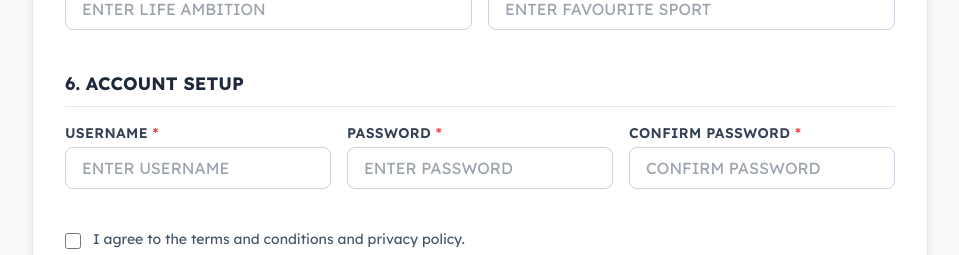
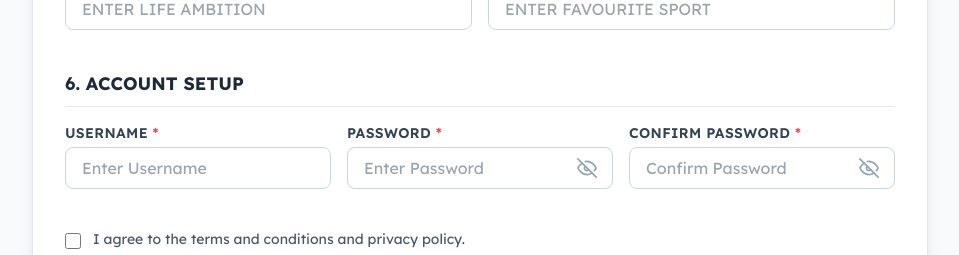
Before and after one commit to mydreamschoolplatform-commits/mydreamschool-frontend, a React (Vite) app: page /signup in a window 1280 px wide. Shown: the part 1230-1485 px from the top of the page, without its empty margins (160-1119 px from the left). Built offline with nearby package versions, Linux system fonts and the light colour scheme; no server answers.

Commit message:
fix: prevent student password input mismatches

```diff
--- a/src/pages/Login.jsx
+++ b/src/pages/Login.jsx
@@ -12,7 +12,7 @@ const Login = () => {
     const { t } = useLanguage();
     const navigate = useNavigate();
     const [formData, setFormData] = useState({ username: '', password: '' });
-    const [showPassword, setShowPassword] = useState(true);
+    const [showPassword, setShowPassword] = useState(false);
     const [error, setError] = useState('');
     const [loading, setLoading] = useState(false); // Form loading state
 
@@ -37,8 +37,8 @@ const Login = () => {
         } else {
             if (res.status === 404) {
                 setError('User not found. Please check your username.');
-            } else if (res.status === 401) {
-                setError('Incorrect password. Please try again.');
+            } else if (res.status === 401 || res.status === 400) {
+                setError(res.message || 'Invalid Credentials. Please check your username and password.');
             } else {
                 // Show detailed error for debugging
                 const debugMsg = res.message || 'Connection failed';
@@ -90,6 +90,10 @@ const Login = () => {
                                         placeholder={t('enter_username')}
                                         value={formData.username}
                                         onChange={(e) => setFormData({ ...formData, username: e.target.value })}
+                                        autoCapitalize="none"
+                                        autoCorrect="off"
+                                        spellCheck={false}
+                                        autoComplete="username"
                                         required
                                     />
                                 </div>
@@ -103,12 +107,17 @@ const Login = () => {
                                             placeholder="••••••••"
                                             value={formData.password}
                                             onChange={(e) => setFormData({ ...formData, password: e.target.value })}
+                                            autoCapitalize="none"
+                                            autoCorrect="off"
+                                            spellCheck={false}
+                                            autoComplete="current-password"
                                             required
                                         />
                                         <button
                                             type="button"
                                             onClick={() => setShowPassword(!showPassword)}
                                             className="absolute right-3 top-1/2 -translate-y-1/2 text-slate-400 hover:text-blue-600 transition-colors p-1"
+                                            aria-label={showPassword ? "Hide password" : "Show password"}
                                         >
                                             {showPassword ? (
                                                 <svg xmlns="http://www.w3.org/2000/svg" width="20" height="20" viewBox="0 0 24 24" fill="none" stroke="currentColor" strokeWidth="2" strokeLinecap="round" strokeLinejoin="round"><path d="M1 12s4-8 11-8 11 8 11 8-4 8-11 8-11-8-11-8z" /><circle cx="12" cy="12" r="3" /></svg>
--- a/src/pages/ResetPassword.jsx
+++ b/src/pages/ResetPassword.jsx
@@ -12,8 +12,8 @@ const ResetPassword = () => {
     const [loading, setLoading] = useState(false);
     const [error, setError] = useState('');
     const [success, setSuccess] = useState('');
-    const [showPassword, setShowPassword] = useState(true);
-    const [showConfirmPassword, setShowConfirmPassword] = useState(true);
+    const [showPassword, setShowPassword] = useState(false);
+    const [showConfirmPassword, setShowConfirmPassword] = useState(false);
 
     const [formData, setFormData] = useState({
         username: '',
@@ -121,6 +121,10 @@ const ResetPassword = () => {
                                             placeholder={t('enter_username')}
                                             value={formData.username}
                                             onChange={(e) => setFormData({ ...formData, username: e.target.value })}
+                                            autoCapitalize="none"
+                                            autoCorrect="off"
+                                            spellCheck={false}
+                                            autoComplete="username"
                                             required
                                         />
                                     </div>
@@ -161,6 +165,10 @@ const ResetPassword = () => {
                                                 placeholder="••••••••"
                                                 value={formData.newPassword}
                                                 onChange={(e) => setFormData({ ...formData, newPassword: e.target.value })}
+                                                autoCapitalize="none"
+                                                autoCorrect="off"
+                                                spellCheck={false}
+                                                autoComplete="new-password"
                                                 required
                                                 minLength={6}
                                             />
@@ -168,6 +176,7 @@ const ResetPassword = () => {
                                                 type="button"
                                                 onClick={() => setShowPassword(!showPassword)}
                                                 className="absolute right-3 top-1/2 -translate-y-1/2 text-slate-400 hover:text-indigo-600 transition-colors p-1"
+                                                aria-label={showPassword ? "Hide password" : "Show password"}
                                             >
                                                 {showPassword ? (
                                                     <svg xmlns="http://www.w3.org/2000/svg" width="20" height="20" viewBox="0 0 24 24" fill="none" stroke="currentColor" strokeWidth="2" strokeLinecap="round" strokeLinejoin="round"><path d="M1 12s4-8 11-8 11 8 11 8-4 8-11 8-11-8-11-8z" /><circle cx="12" cy="12" r="3" /></svg>
@@ -188,12 +197,17 @@ const ResetPassword = () => {
                                                 placeholder="••••••••"
                                                 value={formData.confirmPassword}
                                                 onChange={(e) => setFormData({ ...formData, confirmPassword: e.target.value })}
+                                                autoCapitalize="none"
+                                                autoCorrect="off"
+                                                spellCheck={false}
+                                                autoComplete="new-password"
                                                 required
                                             />
                                             <button
                                                 type="button"
                                                 onClick={() => setShowConfirmPassword(!showConfirmPassword)}
                                                 className="absolute right-3 top-1/2 -translate-y-1/2 text-slate-400 hover:text-indigo-600 transition-colors p-1"
+                                                aria-label={showConfirmPassword ? "Hide password" : "Show password"}
                                             >
                                                 {showConfirmPassword ? (
                                                     <svg xmlns="http://www.w3.org/2000/svg" width="20" height="20" viewBox="0 0 24 24" fill="none" stroke="currentColor" strokeWidth="2" strokeLinecap="round" strokeLinejoin="round"><path d="M1 12s4-8 11-8 11 8 11 8-4 8-11 8-11-8-11-8z" /><circle cx="12" cy="12" r="3" /></svg>
@@ -203,8 +217,8 @@ const ResetPassword = () => {
                                             </button>
                                         </div>
                                     </div>
-                                </>
-                            )}
+                            </>
+                        )}
 
                             <button
                                 type="submit"
--- a/src/pages/SignUp.jsx
+++ b/src/pages/SignUp.jsx
@@ -6,7 +6,10 @@ import DateSelector from '../components/common/DateSelector';
 import { API_BASE_URL } from '../api/config';
 import { compressImage } from '../utils/imageOptimizer';
 
-const InputField = ({ labelKey, name, type = "text", placeholderKey, required = true, isTextArea = false, t, formData, errors, handleChange, handleBlur, reviewMode }) => (
+const InputField = ({ labelKey, name, type = "text", placeholderKey, required = true, isTextArea = false, t, formData, errors, handleChange, handleBlur, reviewMode, autoCapitalize, autoCorrect, spellCheck, autoComplete }) => {
+    const isUppercase = !['username', 'password', 'confirmPassword'].includes(name) && type !== 'password';
+
+    return (
         <div className="mb-4">
             <label className="block text-sm font-semibold text-slate-700 mb-1 uppercase tracking-wide">
                 {t(labelKey)} {required && <span className="text-red-500">*</span>}
@@ -20,7 +23,11 @@ const InputField = ({ labelKey, name, type = "text", placeholderKey, required =
                             onChange={handleChange}
                             onBlur={handleBlur}
                             placeholder={t(placeholderKey)}
-                        className={`w-full px-4 py-2 rounded-lg border focus:ring-2 transition-all outline-none text-slate-800 uppercase ${errors[name] ? 'border-red-500 focus:ring-red-200' : 'border-slate-300 focus:border-blue-500 focus:ring-blue-200'}`}
+                            autoCapitalize={autoCapitalize}
+                            autoCorrect={autoCorrect}
+                            spellCheck={spellCheck}
+                            autoComplete={autoComplete}
+                            className={`w-full px-4 py-2 rounded-lg border focus:ring-2 transition-all outline-none text-slate-800 ${isUppercase ? 'uppercase' : ''} ${errors[name] ? 'border-red-500 focus:ring-red-200' : 'border-slate-300 focus:border-blue-500 focus:ring-blue-200'}`}
                             rows="3"
                         />
                     ) : (
@@ -31,7 +38,11 @@ const InputField = ({ labelKey, name, type = "text", placeholderKey, required =
                             onChange={handleChange}
                             onBlur={handleBlur}
                             placeholder={t(placeholderKey)}
-                        className={`w-full px-4 py-2 rounded-lg border focus:ring-2 transition-all outline-none text-slate-800 uppercase ${errors[name] ? 'border-red-500 focus:ring-red-200' : 'border-slate-300 focus:border-blue-500 focus:ring-blue-200'}`}
+                            autoCapitalize={autoCapitalize}
+                            autoCorrect={autoCorrect}
+                            spellCheck={spellCheck}
+                            autoComplete={autoComplete}
+                            className={`w-full px-4 py-2 rounded-lg border focus:ring-2 transition-all outline-none text-slate-800 ${isUppercase ? 'uppercase' : ''} ${errors[name] ? 'border-red-500 focus:ring-red-200' : 'border-slate-300 focus:border-blue-500 focus:ring-blue-200'}`}
                         />
                     )}
                     {errors[name] && <p className="text-red-500 text-xs mt-1">{errors[name]}</p>}
@@ -41,6 +52,43 @@ const InputField = ({ labelKey, name, type = "text", placeholderKey, required =
                     {type === 'password' ? '********' : formData[name] || '-'}
                 </div>
             )}
+        </div>
+    );
+};
+
+const PasswordInputField = ({ labelKey, name, placeholderKey, required = true, t, formData, errors, handleChange, handleBlur, showPassword, setShowPassword, autoComplete = "new-password" }) => (
+    <div className="mb-4">
+        <label className="block text-sm font-semibold text-slate-700 mb-1 uppercase tracking-wide">
+            {t(labelKey)} {required && <span className="text-red-500">*</span>}
+        </label>
+        <div className="relative">
+            <input
+                type={showPassword ? "text" : "password"}
+                name={name}
+                value={formData[name]}
+                onChange={handleChange}
+                onBlur={handleBlur}
+                placeholder={t(placeholderKey)}
+                autoCapitalize="none"
+                autoCorrect="off"
+                spellCheck={false}
+                autoComplete={autoComplete}
+                className={`w-full pl-4 pr-12 py-2 rounded-lg border focus:ring-2 transition-all outline-none text-slate-800 ${errors[name] ? 'border-red-500 focus:ring-red-200' : 'border-slate-300 focus:border-blue-500 focus:ring-blue-200'}`}
+            />
+            <button
+                type="button"
+                onClick={() => setShowPassword(!showPassword)}
+                className="absolute right-3 top-1/2 -translate-y-1/2 text-slate-400 hover:text-blue-600 transition-colors p-1"
+                aria-label={showPassword ? "Hide password" : "Show password"}
+            >
+                {showPassword ? (
+                    <svg xmlns="http://www.w3.org/2000/svg" width="20" height="20" viewBox="0 0 24 24" fill="none" stroke="currentColor" strokeWidth="2" strokeLinecap="round" strokeLinejoin="round"><path d="M1 12s4-8 11-8 11 8 11 8-4 8-11 8-11-8-11-8z" /><circle cx="12" cy="12" r="3" /></svg>
+                ) : (
+                    <svg xmlns="http://www.w3.org/2000/svg" width="20" height="20" viewBox="0 0 24 24" fill="none" stroke="currentColor" strokeWidth="2" strokeLinecap="round" strokeLinejoin="round"><path d="M17.94 17.94A10.07 10.07 0 0 1 12 20c-7 0-11-8-11-8a18.45 18.45 0 0 1 5.06-5.94M9.9 4.24A9.12 9.12 0 0 1 12 4c7 0 11 8 11 8a18.5 18.5 0 0 1-2.16 3.19m-6.72-1.07a3 3 0 1 1-4.24-4.24" /><line x1="1" y1="1" x2="23" y2="23" /></svg>
+                )}
+            </button>
+        </div>
+        {errors[name] && <p className="text-red-500 text-xs mt-1">{errors[name]}</p>}
     </div>
 );
 
@@ -80,6 +128,8 @@ const SignUp = () => {
     const [reviewMode, setReviewMode] = useState(false);
     const [errors, setErrors] = useState({});
     const [imageCompressing, setImageCompressing] = useState(false);
+    const [showPassword, setShowPassword] = useState(false);
+    const [showConfirmPassword, setShowConfirmPassword] = useState(false);
     const [formData, setFormData] = useState({
         fullName: '', username: '', password: '', confirmPassword: '',
         gender: '', dateOfBirth: '',
@@ -121,6 +171,11 @@ const SignUp = () => {
     const handleBlur = (e) => {
         const { name, value } = e.target;
         if (typeof value === 'string') {
+            // Never silently trim, lowercase, uppercase, or transform passwords
+            if (name === 'password' || name === 'confirmPassword') {
+                return;
+            }
+
             const upperCaseFields = [
                 'fullName', 'schoolName', 'medium',
                 'fatherName', 'motherName',
@@ -432,16 +487,63 @@ const SignUp = () => {
                                 <InputField labelKey="favourite_sport" name="favouriteSport" placeholderKey="enter_favourite_sport" required={false} {...commonProps} />
                             </div>
 
-                            {/* 6. Account Credentials */}
-                            {!reviewMode && (
-                                <>
+                            {/* 6. Account Setup */}
+                            <div className={reviewMode ? "hidden" : "block"}>
                                 <h3 className="text-lg font-bold text-slate-800 mt-6 mb-4 border-b pb-2 uppercase text-blue-600">6. Account Setup</h3>
                                 <div className="grid grid-cols-1 md:grid-cols-3 gap-4">
-                                        <InputField labelKey="username" name="username" placeholderKey="enter_username" {...commonProps} />
-                                        <InputField labelKey="password" name="password" type="password" placeholderKey="enter_password" {...commonProps} />
-                                        <InputField labelKey="confirm_password" name="confirmPassword" type="password" placeholderKey="enter_confirm_password" {...commonProps} />
+                                    <InputField
+                                        labelKey="username"
+                                        name="username"
+                                        placeholderKey="enter_username"
+                                        autoCapitalize="none"
+                                        autoCorrect="off"
+                                        spellCheck={false}
+                                        autoComplete="username"
+                                        {...commonProps}
+                                    />
+                                    <PasswordInputField
+                                        labelKey="password"
+                                        name="password"
+                                        placeholderKey="enter_password"
+                                        t={t}
+                                        formData={formData}
+                                        errors={errors}
+                                        handleChange={handleChange}
+                                        handleBlur={handleBlur}
+                                        showPassword={showPassword}
+                                        setShowPassword={setShowPassword}
+                                        autoComplete="new-password"
+                                    />
+                                    <PasswordInputField
+                                        labelKey="confirm_password"
+                                        name="confirmPassword"
+                                        placeholderKey="enter_confirm_password"
+                                        t={t}
+                                        formData={formData}
+                                        errors={errors}
+                                        handleChange={handleChange}
+                                        handleBlur={handleBlur}
+                                        showPassword={showConfirmPassword}
+                                        setShowPassword={setShowConfirmPassword}
+                                        autoComplete="new-password"
+                                    />
                                 </div>
-                                </>
+                            </div>
+
+                            {reviewMode && (
+                                <div className="mt-6 border-t pt-4">
+                                    <h3 className="text-lg font-bold text-slate-800 mb-2 uppercase text-blue-600">6. Account Setup</h3>
+                                    <div className="grid grid-cols-1 md:grid-cols-2 gap-4">
+                                        <div className="p-3 bg-slate-50 rounded border border-slate-200 text-slate-800 font-medium">
+                                            <span className="text-xs text-slate-500 uppercase block font-semibold">{t('username')}</span>
+                                            {formData.username || '-'}
+                                        </div>
+                                        <div className="p-3 bg-slate-50 rounded border border-slate-200 text-slate-800 font-medium">
+                                            <span className="text-xs text-slate-500 uppercase block font-semibold">{t('password')}</span>
+                                            ••••••••
+                                        </div>
+                                    </div>
+                                </div>
                             )}
 
                             {/* 7. Consent */}
```
Lines whose indentation alone changed are shown as unchanged.
